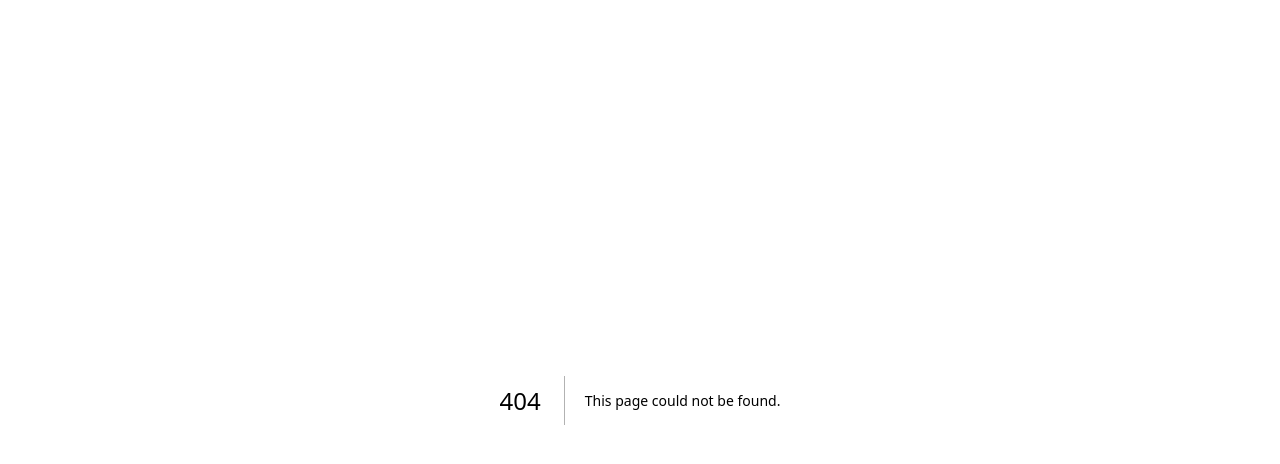
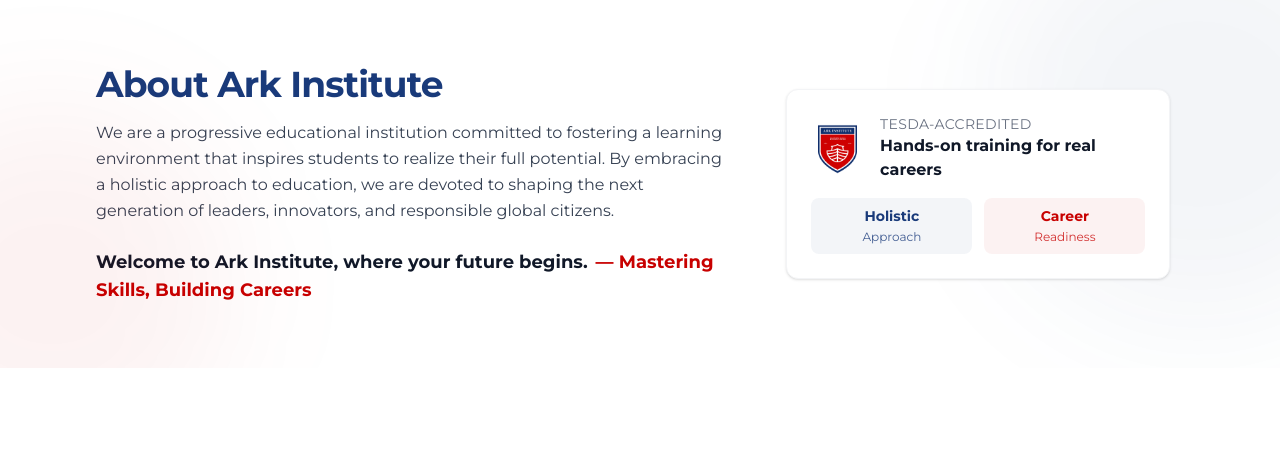
Before and after one commit to mattenarle10/ark-institute, a Next.js app: page /about in a window 1280 px wide. Before the commit this address had no page. Shown: the top 464 px of the page. Built offline with nearby package versions, Linux system fonts and the light colour scheme.

Commit message:
chore(about): rename components to kebab-case (intro, who-we-are)

```diff
--- /dev/null
+++ b/src/app/about/page.tsx
@@ -0,0 +1,26 @@
+import type { Metadata } from 'next'
+import Intro from "@/app/components/about/intro";
+import  Navbar  from "@/app/components/layout/navbar";
+import Footer from "@/app/components/layout/footer";
+
+
+export const metadata: Metadata = {
+  title: 'About Ark Institute',
+  description:
+    'TESDA-accredited institution focused on practical, hands-on training. Learn about our mission, vision, and core values.',
+}
+
+export default function AboutPage() {
+  return (
+    <main className="min-h-screen">
+      <Intro />
+      {/* Upcoming sections (to be added, one per commit):
+        - WhoWeAre
+        - MissionVision
+        - CoreValues
+        - Accreditation
+        - CTA
+      */}
+    </main>
+  )
+}
--- /dev/null
+++ b/src/app/components/about/intro.tsx
@@ -0,0 +1,53 @@
+import React from 'react'
+import Image from 'next/image'
+
+export default function Intro() {
+  return (
+    <section className="relative overflow-hidden bg-white">
+      {/* background accent */}
+      <div className="pointer-events-none absolute -top-24 right-[-10%] h-[420px] w-[420px] rounded-full bg-primary/5 blur-3xl" />
+      <div className="pointer-events-none absolute -bottom-24 left-[-10%] h-[360px] w-[360px] rounded-full bg-accent/5 blur-3xl" />
+
+      <div className="mx-auto max-w-6xl px-4 py-16 sm:px-6 lg:px-8">
+        <div className="grid items-center gap-10 md:grid-cols-5">
+          <div className="md:col-span-3">
+            <h1 className="font-montserrat text-3xl font-extrabold tracking-tight text-primary sm:text-4xl">About Ark Institute</h1>
+            <p className="mt-4 max-w-2xl text-base leading-relaxed text-gray-700">
+              We are a progressive educational institution committed to fostering a learning environment that inspires
+              students to realize their full potential. By embracing a holistic approach to education, we are devoted to
+              shaping the next generation of leaders, innovators, and responsible global citizens.
+            </p>
+            <p className="mt-6 text-lg font-semibold text-gray-900">
+              Welcome to Ark Institute, where your future begins.
+              <span className="ml-2 text-accent">— Mastering Skills, Building Careers</span>
+            </p>
+          </div>
+
+          <div className="md:col-span-2">
+            <div className="relative mx-auto max-w-sm overflow-hidden rounded-xl border border-gray-100 bg-white p-6 shadow-sm">
+              <div className="flex items-center gap-4">
+                <div className="relative h-14 w-14">
+                  <Image src="/logo/ark-transpa.png" alt="Ark Institute logo" fill sizes="56px" className="object-contain" />
+                </div>
+                <div>
+                  <p className="text-sm uppercase tracking-wide text-gray-500">TESDA-accredited</p>
+                  <p className="font-semibold text-gray-900">Hands-on training for real careers</p>
+                </div>
+              </div>
+              <div className="mt-4 grid grid-cols-2 gap-3 text-center text-sm">
+                <div className="rounded-lg bg-primary/5 px-3 py-2 text-primary">
+                  <span className="block font-semibold">Holistic</span>
+                  <span className="text-[12px] text-primary/80">Approach</span>
+                </div>
+                <div className="rounded-lg bg-accent/5 px-3 py-2 text-accent">
+                  <span className="block font-semibold">Career</span>
+                  <span className="text-[12px] text-accent/80">Readiness</span>
+                </div>
+              </div>
+            </div>
+          </div>
+        </div>
+      </div>
+    </section>
+  )
+}
--- /dev/null
+++ b/src/app/components/about/who-we-are.tsx
@@ -0,0 +1,34 @@
+import React from 'react'
+
+export default function WhoWeAre() {
+  return (
+    <section className="bg-white py-16">
+      <div className="mx-auto max-w-6xl px-4 sm:px-6 lg:px-8">
+        <div className="mb-8">
+          <h2 className="font-montserrat text-2xl font-extrabold tracking-tight text-primary sm:text-3xl">Who we are</h2>
+        </div>
+        <div className="grid gap-8 md:grid-cols-3">
+          <div className="md:col-span-2">
+            <p className="text-base leading-relaxed text-gray-700">
+              We pride ourselves on offering <span className="font-semibold text-primary">TESDA-accredited</span> courses tailored for
+              students who aspire to excel in their chosen fields and become workforce-ready. Our comprehensive training
+              programs are meticulously designed and evaluated by seasoned instructors, ensuring that each student
+              receives extensive, hands-on learning experiences. Our commitment to quality education and skill
+              development equips every student with the expertise, discipline, and confidence needed for a successful future.
+            </p>
+          </div>
+          <aside className="md:col-span-1">
+            <div className="rounded-xl border border-gray-100 bg-primary/5 p-5">
+              <p className="text-sm font-semibold uppercase tracking-wide text-primary">At a glance</p>
+              <ul className="mt-3 space-y-2 text-sm text-primary">
+                <li>TESDA-accredited programs</li>
+                <li>Hands-on, practical training</li>
+                <li>Career and certification readiness</li>
+              </ul>
+            </div>
+          </aside>
+        </div>
+      </div>
+    </section>
+  )
+}
```
